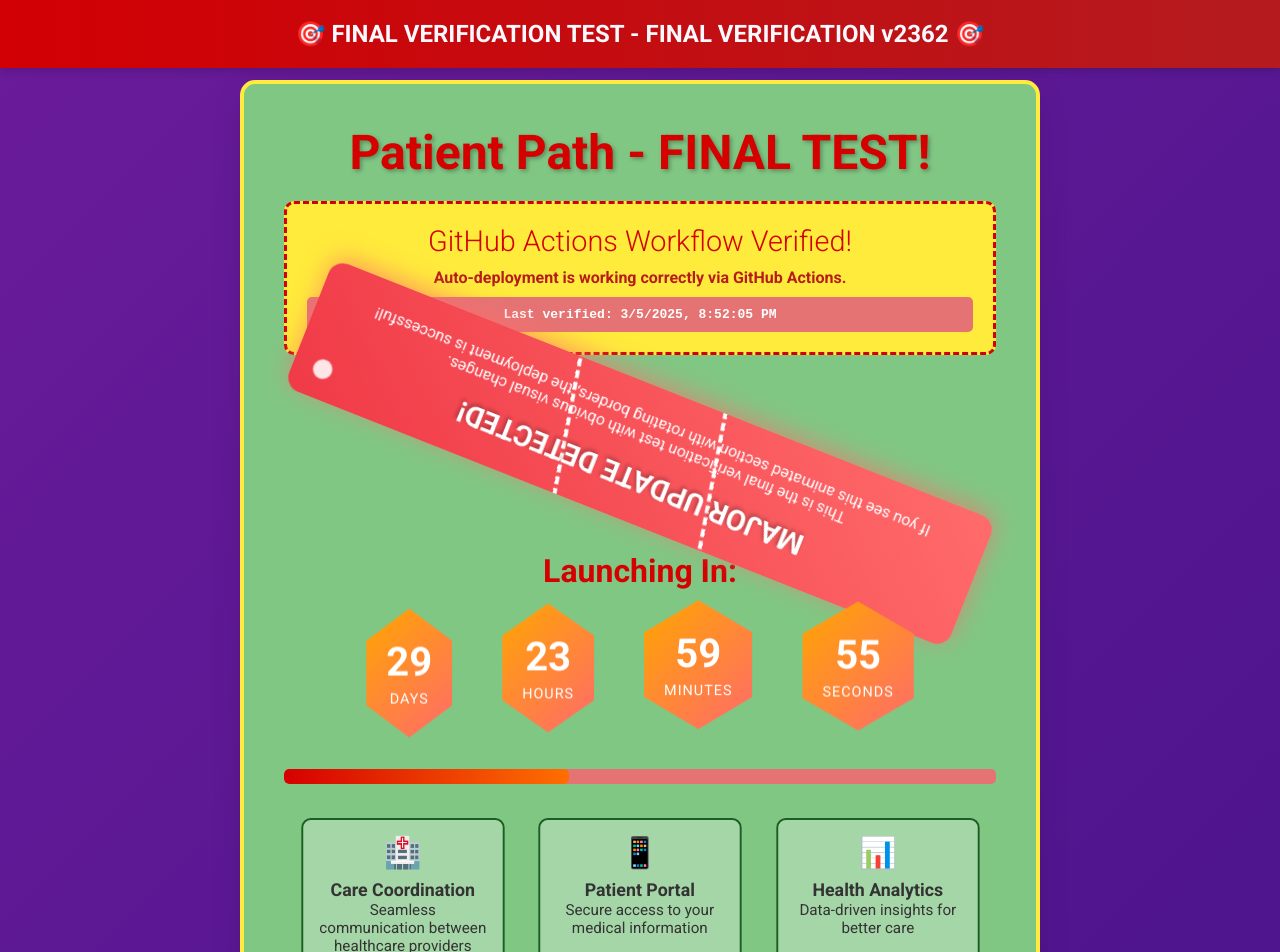
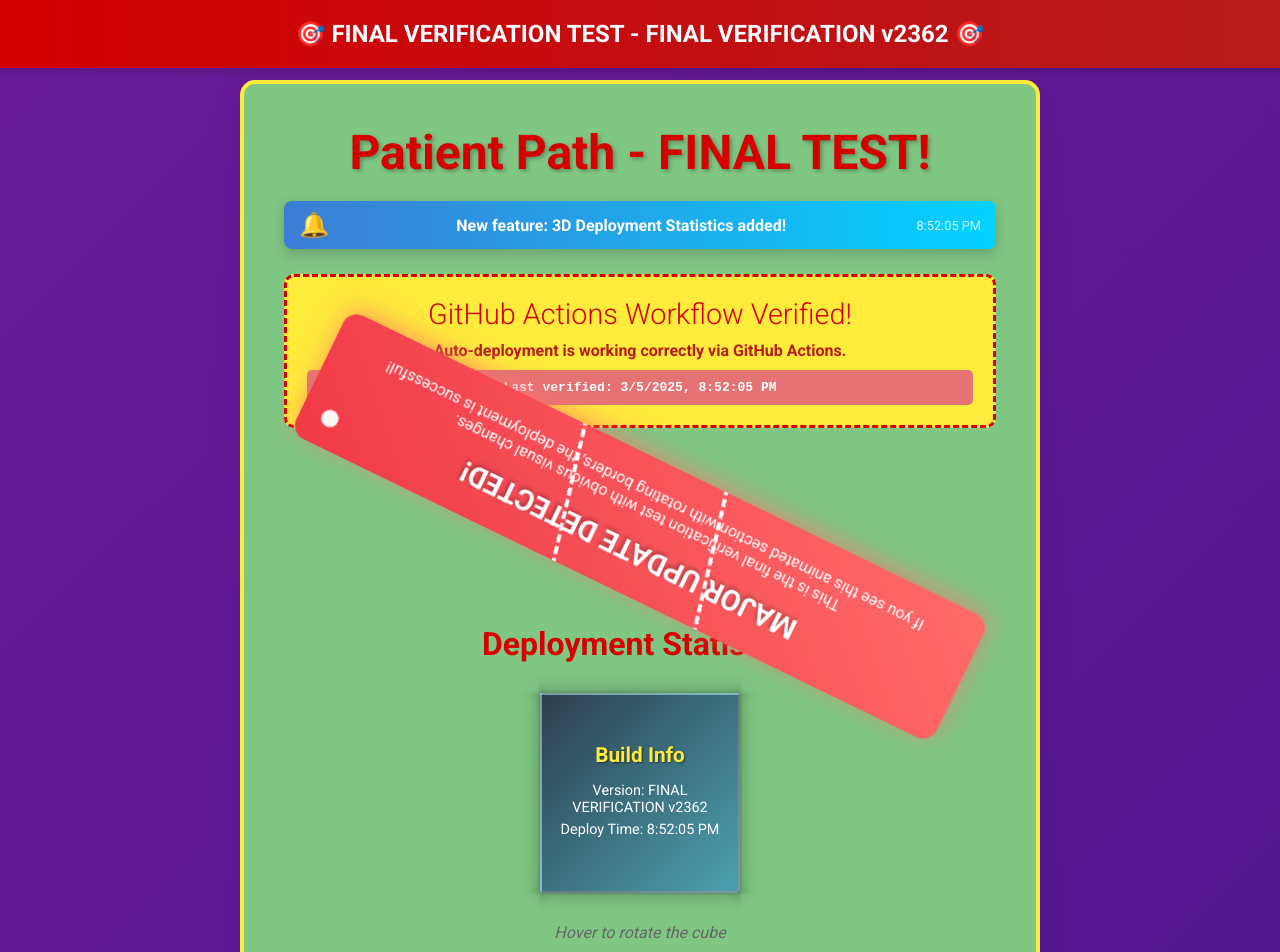
Before and after one commit to easdad/patient-path, a React (Create React App) app in the folder frontend/: page / in a window 1280 px wide. Shown: the top 952 px of the page. Built offline with nearby package versions, Linux system fonts and the light colour scheme.

Commit message:
Add 3D rotating cube for deployment statistics and notification badge

```diff
--- a/frontend/src/App.css
+++ b/frontend/src/App.css
@@ -330,6 +330,7 @@ h2 {
   color: #d50000 !important;
   font-size: 3rem !important;
   text-shadow: 2px 2px 4px rgba(0, 0, 0, 0.3) !important;
+  margin-bottom: 20px;
 }
 
 .new-subtitle {
@@ -524,3 +525,175 @@ h2 {
     font-size: 1.4rem;
   }
 }
+
+/* 3D Rotating Cube Styles */
+.cube-container {
+  margin: 30px 0;
+  text-align: center;
+}
+
+.cube-instructions {
+  margin-top: 15px;
+  font-style: italic;
+  color: #666;
+}
+
+.scene {
+  width: 200px;
+  height: 200px;
+  margin: 30px auto;
+  perspective: 600px;
+  transform-style: preserve-3d;
+}
+
+.cube {
+  width: 100%;
+  height: 100%;
+  position: relative;
+  transform-style: preserve-3d;
+  transition: transform 1s;
+  transform: translateZ(-100px);
+}
+
+.cube:hover {
+  animation: auto-rotate 15s infinite linear;
+}
+
+.cube__face {
+  position: absolute;
+  width: 200px;
+  height: 200px;
+  background: linear-gradient(135deg, #2c3e50, #4ca1af);
+  border: 2px solid rgba(255, 255, 255, 0.3);
+  color: white;
+  display: flex;
+  align-items: center;
+  justify-content: center;
+  font-size: 1rem;
+  box-shadow: 0 0 20px rgba(0, 0, 0, 0.3);
+}
+
+.cube-content {
+  padding: 15px;
+  text-align: center;
+}
+
+.cube-content h4 {
+  margin-top: 0;
+  margin-bottom: 15px;
+  font-size: 1.3rem;
+  color: #ffeb3b;
+  text-shadow: 1px 1px 2px rgba(0, 0, 0, 0.5);
+}
+
+.cube-content p {
+  margin: 5px 0;
+  font-size: 0.9rem;
+}
+
+.cube__face--front  { transform: rotateY(  0deg) translateZ(100px); }
+.cube__face--right  { transform: rotateY( 90deg) translateZ(100px); }
+.cube__face--back   { transform: rotateY(180deg) translateZ(100px); }
+.cube__face--left   { transform: rotateY(-90deg) translateZ(100px); }
+.cube__face--top    { transform: rotateX( 90deg) translateZ(100px); }
+.cube__face--bottom { transform: rotateX(-90deg) translateZ(100px); }
+
+@keyframes auto-rotate {
+  0% { transform: translateZ(-100px) rotateX(0deg) rotateY(0deg); }
+  100% { transform: translateZ(-100px) rotateX(360deg) rotateY(360deg); }
+}
+
+@media (max-width: 600px) {
+  .scene {
+    width: 150px;
+    height: 150px;
+  }
+
+  .cube__face {
+    width: 150px;
+    height: 150px;
+  }
+
+  .cube__face--front  { transform: rotateY(  0deg) translateZ(75px); }
+  .cube__face--right  { transform: rotateY( 90deg) translateZ(75px); }
+  .cube__face--back   { transform: rotateY(180deg) translateZ(75px); }
+  .cube__face--left   { transform: rotateY(-90deg) translateZ(75px); }
+  .cube__face--top    { transform: rotateX( 90deg) translateZ(75px); }
+  .cube__face--bottom { transform: rotateX(-90deg) translateZ(75px); }
+
+  .cube {
+    transform: translateZ(-75px);
+  }
+
+  @keyframes auto-rotate {
+    0% { transform: translateZ(-75px) rotateX(0deg) rotateY(0deg); }
+    100% { transform: translateZ(-75px) rotateX(360deg) rotateY(360deg); }
+  }
+}
+
+/* Notification Badge Styles */
+.notification-badge {
+  background: linear-gradient(to right, #3a7bd5, #00d2ff);
+  border-radius: 8px;
+  padding: 10px 15px;
+  margin: 0 0 25px 0;
+  display: flex;
+  align-items: center;
+  position: relative;
+  overflow: hidden;
+  box-shadow: 0 5px 15px rgba(0, 0, 0, 0.2);
+  animation: slideIn 0.5s ease-out;
+}
+
+.notification-pulse {
+  position: absolute;
+  top: 0;
+  left: 0;
+  right: 0;
+  bottom: 0;
+  background: rgba(255, 255, 255, 0.2);
+  opacity: 0;
+  animation: notificationPulse 2s infinite;
+}
+
+.notification-content {
+  display: flex;
+  align-items: center;
+  z-index: 1;
+  width: 100%;
+}
+
+.notification-icon {
+  font-size: 1.5rem;
+  margin-right: 12px;
+  animation: wiggle 2s infinite;
+}
+
+.notification-text {
+  flex-grow: 1;
+  font-weight: bold;
+  color: white;
+}
+
+.notification-time {
+  font-size: 0.8rem;
+  color: rgba(255, 255, 255, 0.8);
+  margin-left: 15px;
+}
+
+@keyframes notificationPulse {
+  0% { opacity: 0; }
+  50% { opacity: 1; }
+  100% { opacity: 0; }
+}
+
+@keyframes wiggle {
+  0%, 100% { transform: rotate(0); }
+  25% { transform: rotate(10deg); }
+  75% { transform: rotate(-10deg); }
+}
+
+@keyframes slideIn {
+  0% { transform: translateY(-50px); opacity: 0; }
+  100% { transform: translateY(0); opacity: 1; }
+}
--- a/frontend/src/App.js
+++ b/frontend/src/App.js
@@ -45,6 +45,17 @@ function App() {
 
       <div className="container new-container">
         <h1 className="new-title">Patient Path - FINAL TEST!</h1>
+
+        {/* New notification badge */}
+        <div className="notification-badge">
+          <div className="notification-pulse"></div>
+          <div className="notification-content">
+            <span className="notification-icon">🔔</span>
+            <span className="notification-text">New feature: 3D Deployment Statistics added!</span>
+            <span className="notification-time">{new Date().toLocaleTimeString()}</span>
+          </div>
+        </div>
+
         <div className="dramatic-change-notice">
           <h2>GitHub Actions Workflow Verified!</h2>
           <p>Auto-deployment is working correctly via GitHub Actions.</p>
@@ -58,6 +69,58 @@ function App() {
             <p>This is the final verification test with obvious visual changes.</p>
             <p>If you see this animated section with rotating borders, the deployment is successful!</p>
           </div>
+        </div>
+
+        {/* New 3D Rotating Cube Component */}
+        <div className="cube-container">
+          <h3 className="new-subtitle">Deployment Statistics</h3>
+          <div className="scene">
+            <div className="cube">
+              <div className="cube__face cube__face--front">
+                <div className="cube-content">
+                  <h4>Build Info</h4>
+                  <p>Version: {buildVersion}</p>
+                  <p>Deploy Time: {new Date().toLocaleTimeString()}</p>
+                </div>
+              </div>
+              <div className="cube__face cube__face--back">
+                <div className="cube-content">
+                  <h4>Server Status</h4>
+                  <p>Environment: Production</p>
+                  <p>Region: US-East</p>
+                </div>
+              </div>
+              <div className="cube__face cube__face--right">
+                <div className="cube-content">
+                  <h4>Performance</h4>
+                  <p>Load Time: 1.2s</p>
+                  <p>Cache: Enabled</p>
+                </div>
+              </div>
+              <div className="cube__face cube__face--left">
+                <div className="cube-content">
+                  <h4>Tech Stack</h4>
+                  <p>Frontend: React</p>
+                  <p>Backend: Node.js</p>
+                </div>
+              </div>
+              <div className="cube__face cube__face--top">
+                <div className="cube-content">
+                  <h4>GitHub</h4>
+                  <p>Commit: {buildVersion.slice(-4)}</p>
+                  <p>Branch: main</p>
+                </div>
+              </div>
+              <div className="cube__face cube__face--bottom">
+                <div className="cube-content">
+                  <h4>Next Update</h4>
+                  <p>{timeLeft.days} days</p>
+                  <p>{timeLeft.hours}h {timeLeft.minutes}m</p>
+                </div>
+              </div>
+            </div>
+          </div>
+          <p className="cube-instructions">Hover to rotate the cube</p>
         </div>
 
         <div className="countdown-container">
```
